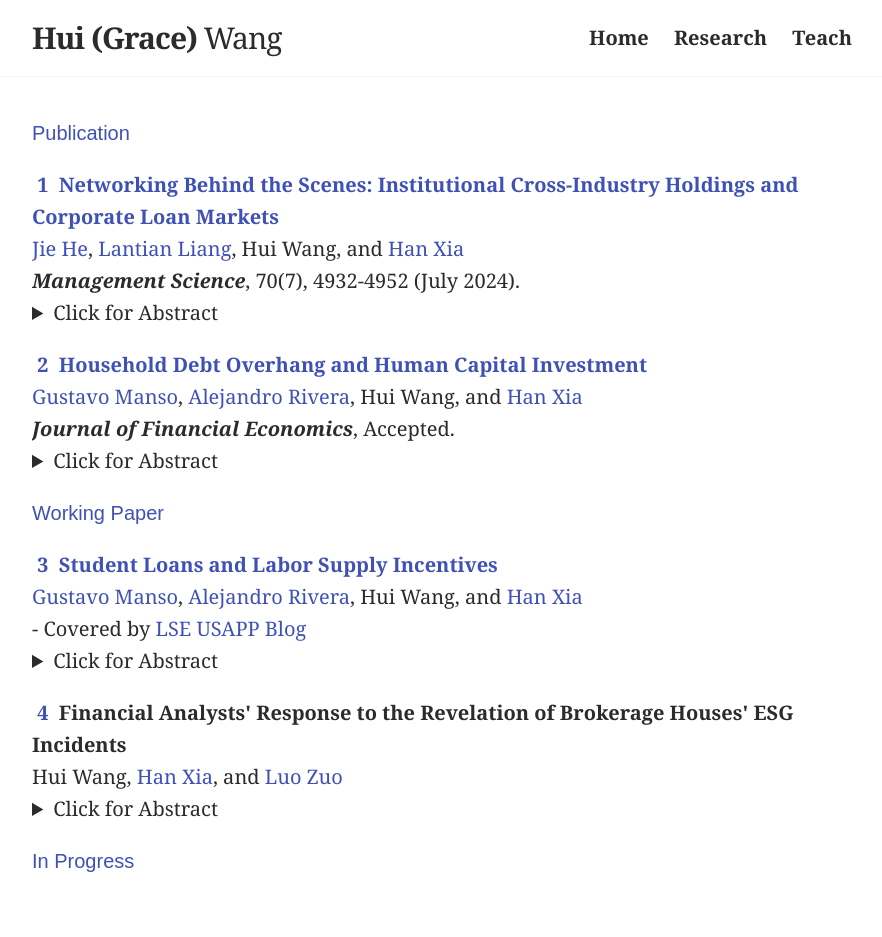
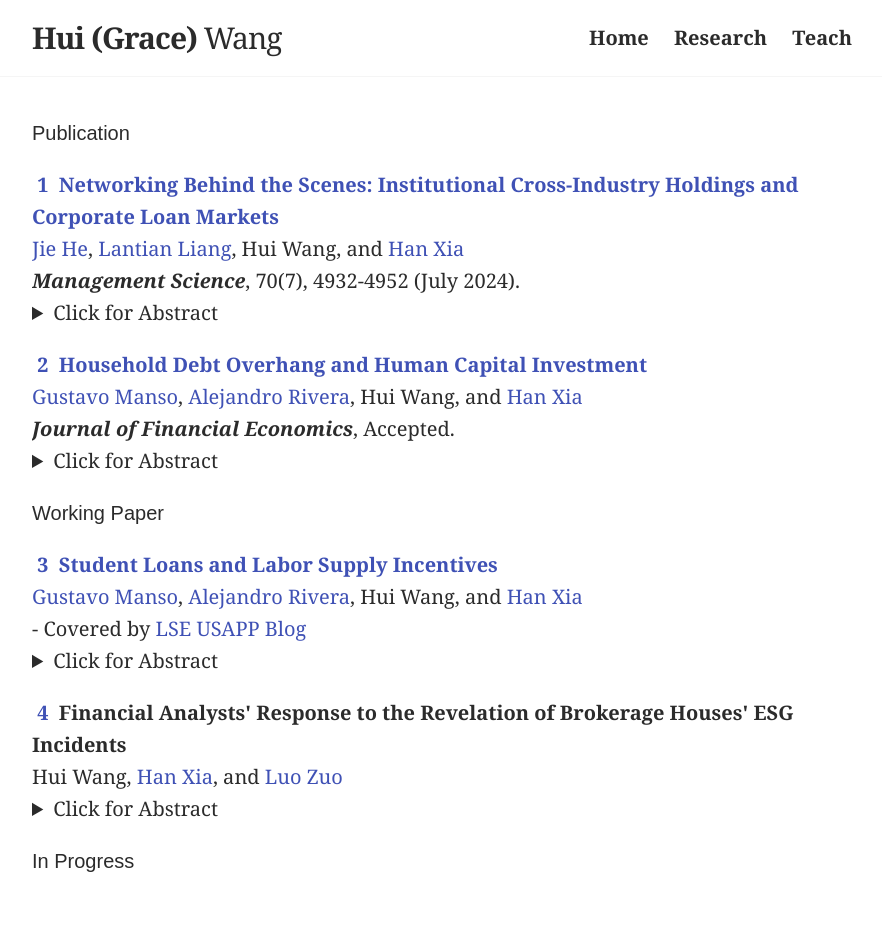
Before and after one commit to huigracewang/homepage, a Jekyll site: the page built from research.md, in a window 1280 px wide. Shown: the whole page, without its empty margins (198-1080 px from the left). Built offline with Jekyll 4.4.1, drawn with Linux system fonts in a browser that asks for light colours.

Commit message:
Update work.html

```diff
--- a/_layouts/work.html
+++ b/_layouts/work.html
@@ -8,7 +8,7 @@
     <div class="page-content">
       <div class="wrapper">
         <div class="work">
-          <h1 class="page-heading" style="color:#3f51b5">Publication</h1>
+          <h1 class="page-heading" style="color:#2b2b2b">Publication</h1>
           {% for item in page.pubs %}
           <div class="work-item" style="margin-bottom: -2em;">
             <span class="work-text">
@@ -32,7 +32,7 @@
           </div>
           {% endfor %}
 
-          <h1 class="page-heading" style="color:#3f51b5">Working Paper</h1>
+          <h1 class="page-heading" style="color:#2b2b2b">Working Paper</h1>
 
 
           {% for item in page.items %}
@@ -57,7 +57,7 @@
             </span>
           </div>
           {% endfor %}
-          <h1 class="page-heading" style="color:#3f51b5">In Progress</h1>
+          <h1 class="page-heading" style="color:#2b2b2b">In Progress</h1>
           {% for item in page.progress %}
           <div class="work-item" style="margin-bottom: -2em;">
             <span class="work-text">
```
